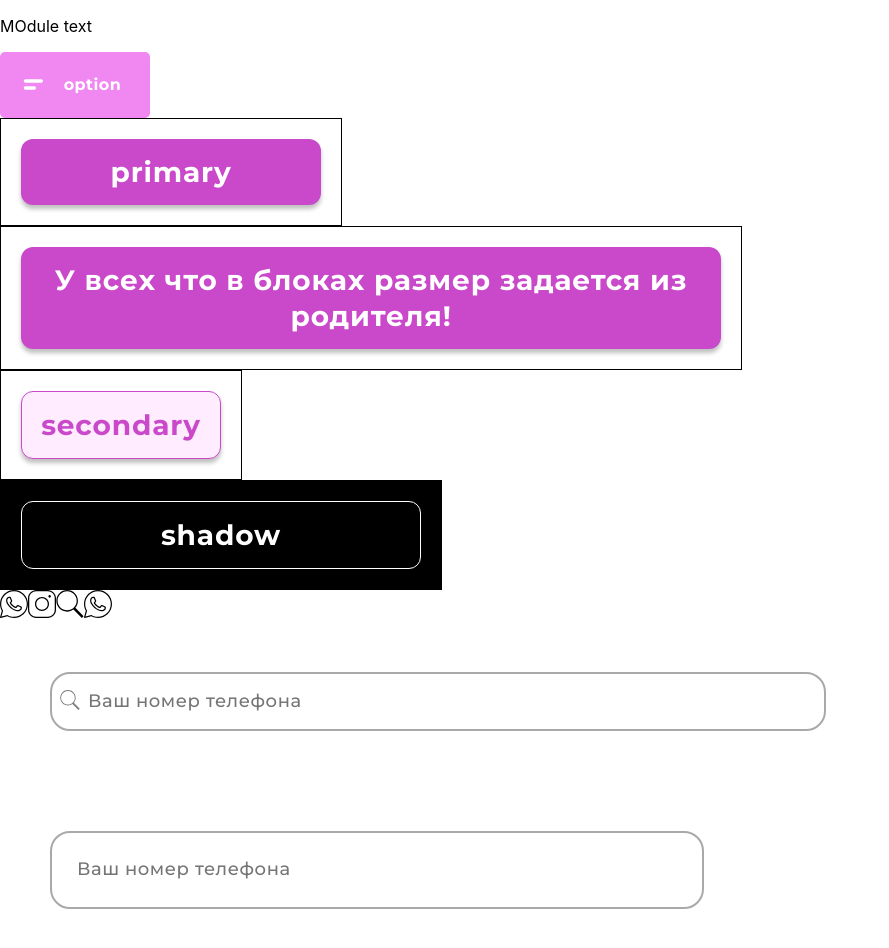
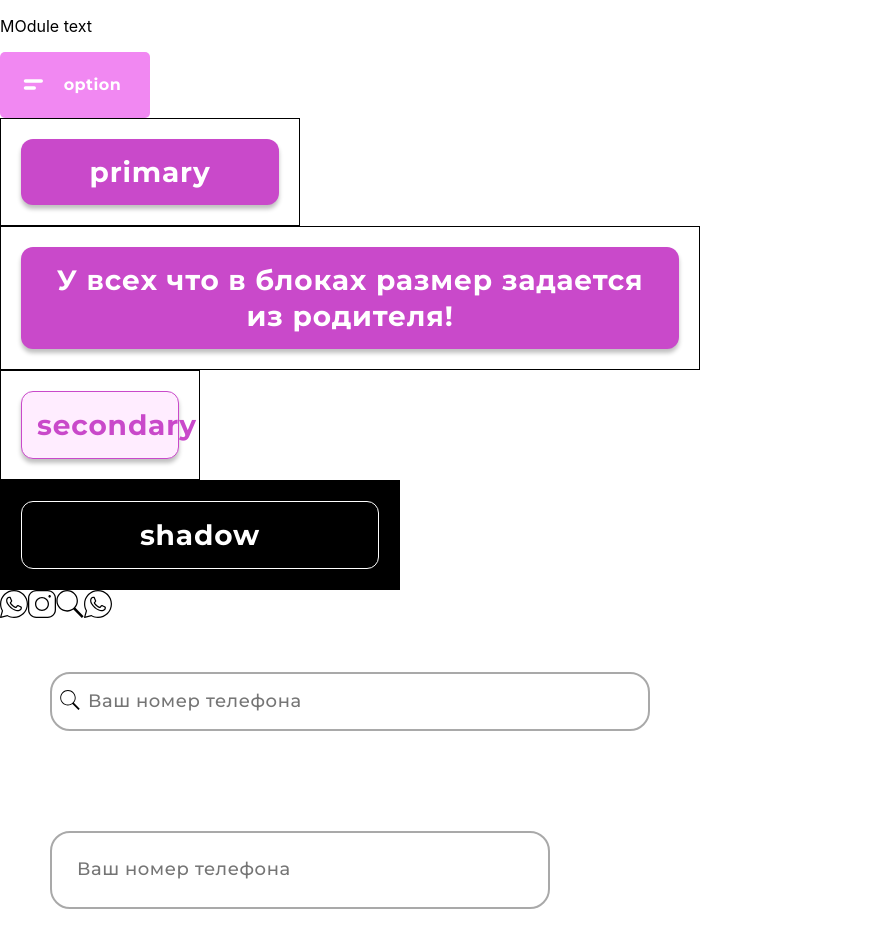
Before and after one commit to SomVariable/marbles-shop, a React (Create React App) app: page / in a window 1280 px wide. Shown: the top 948 px of the page, without its empty margins (0-889 px from the left). Built offline with nearby package versions, Linux system fonts and the light colour scheme.

Commit message:
added border-box, variable

```diff
--- a/src/UI/Input/Input.module.scss
+++ b/src/UI/Input/Input.module.scss
@@ -4,8 +4,8 @@
 
 .field{
     width: 100%;
-    background: #FFFFFF;
-    border: 2px solid #A9A9A9;
+    background: var(--secondary);
+    border: 2px solid var(--color-grey);
     border-radius: 20px;
 
     padding: 25px;
@@ -31,7 +31,7 @@
     left: 10px;
 
     .searchIcon{
-        fill: #7B7B7B;
+        fill: --color-grey;
         width: 20px;
         height: 20px;
         cursor: text;
--- a/src/index.scss
+++ b/src/index.scss
@@ -1,4 +1,8 @@
 @import url('https://fonts.googleapis.com/css2?family=Montserrat:wght@100;300;400;500;700&family=Noto+Sans:wght@100;200;300;400;500;600;700;800;900&display=swap');
+
+*{
+	box-sizing: border-box;
+}
 
 body {
   margin: 0;
@@ -60,4 +64,8 @@ a {
 	--color-pink-500: #F188F2;
 	--color-pink-600: #B566B6;
 	--color-pink-700: #794497;
+
+	// grey
+
+	--color-grey: #A9A9A9;
 }
```
